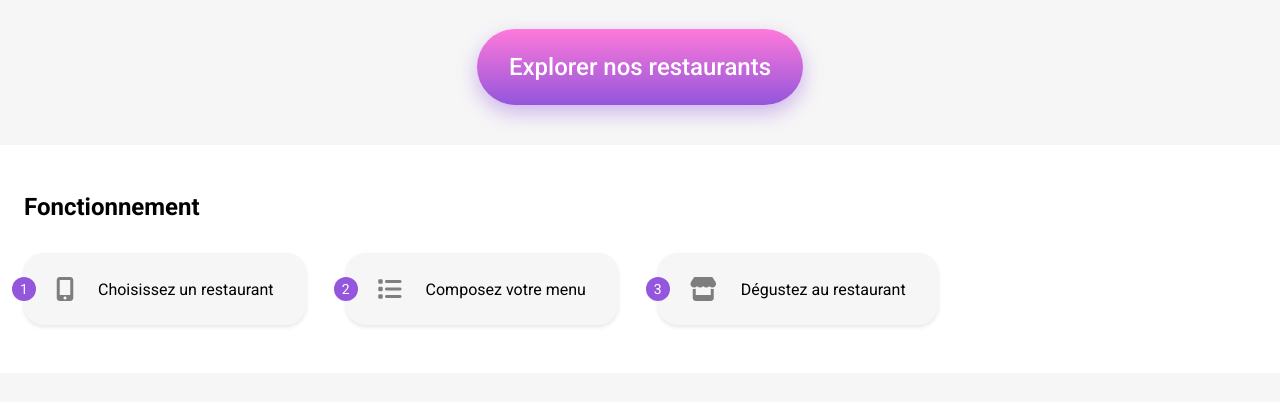
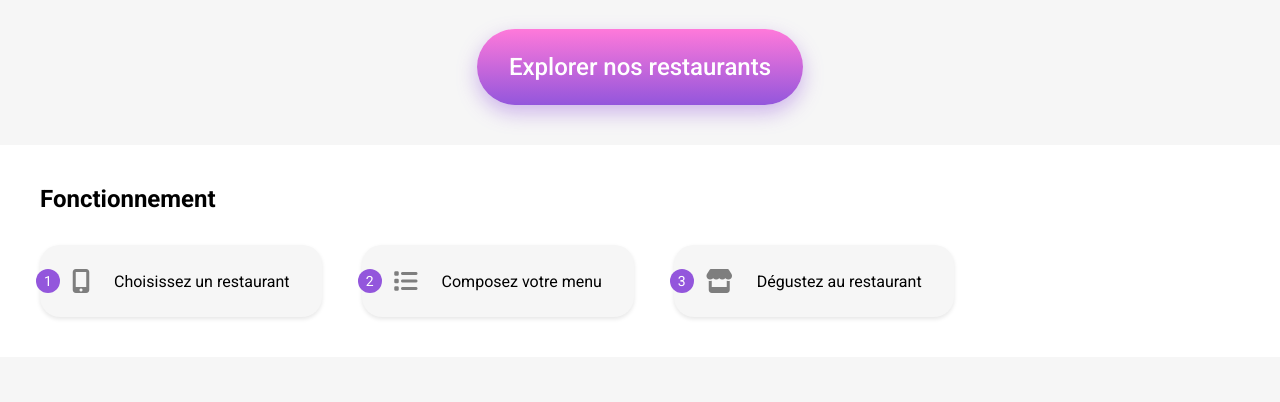
Before and after one commit to emouns/homy-goodfood, a plain HTML site: page index.html in a window 1280 px wide. Shown: the part 304-706 px from the top of the page. Drawn offline with Linux system fonts and the light colour scheme; a web font is replaced by a local one.

Commit message:
modif alignement de la page entre les sections (comportement de la page d'acceuil)

```diff
--- a/sass/components/_buttons.scss
+++ b/sass/components/_buttons.scss
@@ -61,6 +61,7 @@
     position: absolute;
    left: -12px;
     @include flex-center;
+    left: -4px;
     width: 24px;
     height: 24px;
     background-color: $color-primary;
--- a/sass/pages/_home.scss
+++ b/sass/pages/_home.scss
@@ -27,7 +27,7 @@
 
 // === FONCTIONNEMENT ===
 .functioning {
-  padding: $spacing-xxl $spacing-md;
+  padding: $spacing-xl;
 
   &__list {
     list-style: none;
```
Also changed, not shown: css/main.css, 1 other file.
